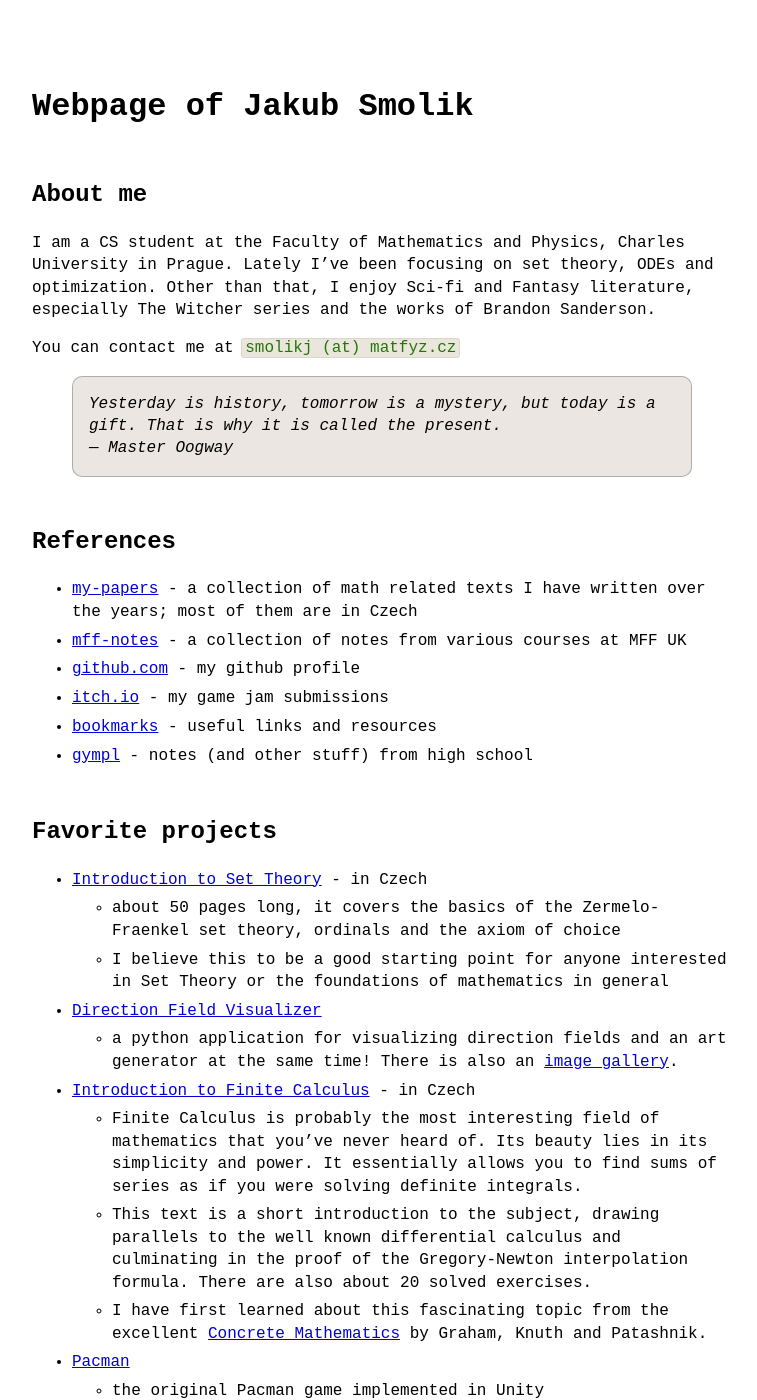
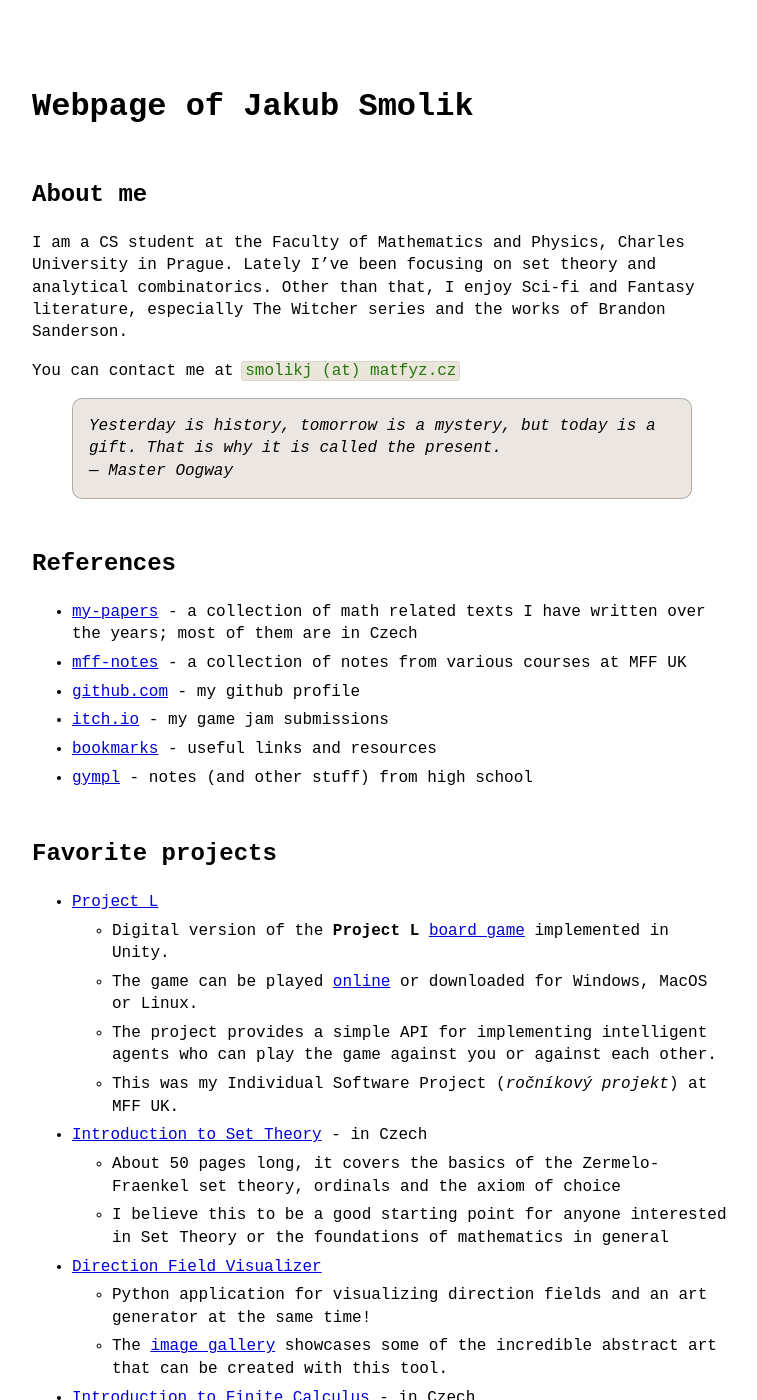
Before and after one commit to Couleslaw/couleslaw.github.io, a Jekyll site: the page built from index.md, in a window 1280 px wide and 1400 px high. Shown: the whole window, without its empty margins (258-1015 px from the left). Built offline with Jekyll 4.4.1, drawn with Linux system fonts in a browser that asks for light colours; some of the changed text lies outside the part shown.

Commit message:
add ProjetL to favourite projects

```diff
--- a/index.md
+++ b/index.md
@@ -7,7 +7,7 @@ title: Home | Jakub Smolik
 
 ## About me
 
-I am a CS student at the Faculty of Mathematics and Physics, Charles University in Prague. Lately I've been focusing on set theory, ODEs and optimization. Other than that, I enjoy Sci-fi and Fantasy literature, especially The Witcher series and the works of Brandon Sanderson.
+I am a CS student at the Faculty of Mathematics and Physics, Charles University in Prague. Lately I've been focusing on set theory and analytical combinatorics. Other than that, I enjoy Sci-fi and Fantasy literature, especially The Witcher series and the works of Brandon Sanderson.
 
 You can contact me at `smolikj (at) matfyz.cz`
 
@@ -26,15 +26,21 @@ You can contact me at `smolikj (at) matfyz.cz`
 
 ## Favorite projects
 
+- [Project L](https://github.com/Couleslaw/Project-L)
+  - Digital version of the **Project L** [board game](https://www.boardcubator.com/games/project-l/) implemented in Unity.
+  - The game can be played [online](https://couleslaw.github.io/Project-L/play/) or downloaded for Windows, MacOS or Linux.
+  - The project provides a simple API for implementing intelligent agents who can play the game against you or against each other.
+  - This was my Individual Software Project (_ročníkový projekt_) at MFF UK.
 - [Introduction to Set Theory](https://raw.githack.com/Couleslaw/my-papers/main/cs/Introduction_To_Set_Theory.pdf) - in Czech
-  - about 50 pages long, it covers the basics of the Zermelo-Fraenkel set theory, ordinals and the axiom of choice
+  - About 50 pages long, it covers the basics of the Zermelo-Fraenkel set theory, ordinals and the axiom of choice
   - I believe this to be a good starting point for anyone interested in Set Theory or the foundations of mathematics in general
 - [Direction Field Visualizer](https://github.com/Couleslaw/Direction-Field-Visualizer)
-  - a python application for visualizing direction fields and an art generator at the same time! There is also an [image gallery](https://github.com/Couleslaw/Direction-Field-Visualizer/wiki/gallery).
+  - Python application for visualizing direction fields and an art generator at the same time!
+  - The [image gallery](https://github.com/Couleslaw/Direction-Field-Visualizer/wiki/gallery) showcases some of the incredible abstract art that can be created with this tool.
 - [Introduction to Finite Calculus](https://raw.githack.com/Couleslaw/my-papers/main/cs/Finite_Calculus.pdf) - in Czech
   - Finite Calculus is probably the most interesting field of mathematics that you've never heard of. Its beauty lies in its simplicity and power. It essentially allows you to find sums of series as if you were solving definite integrals.
   - This text is a short introduction to the subject, drawing parallels to the well known differential calculus and culminating in the proof of the Gregory-Newton interpolation formula. There are also about 20 solved exercises.
   - I have first learned about this fascinating topic from the excellent [Concrete Mathematics](https://en.wikipedia.org/wiki/Concrete_Mathematics) by Graham, Knuth and Patashnik.
 - [Pacman](https://github.com/Couleslaw/Pac-man)
-  - the original Pacman game implemented in Unity
-  - my main reference for game mechanics was [The Pac-Man Dossier](https://pacman.holenet.info/)
+  - The original Pacman game implemented in Unity.
+  - My main reference for game mechanics was [The Pac-Man Dossier].(https://pacman.holenet.info/)
```
